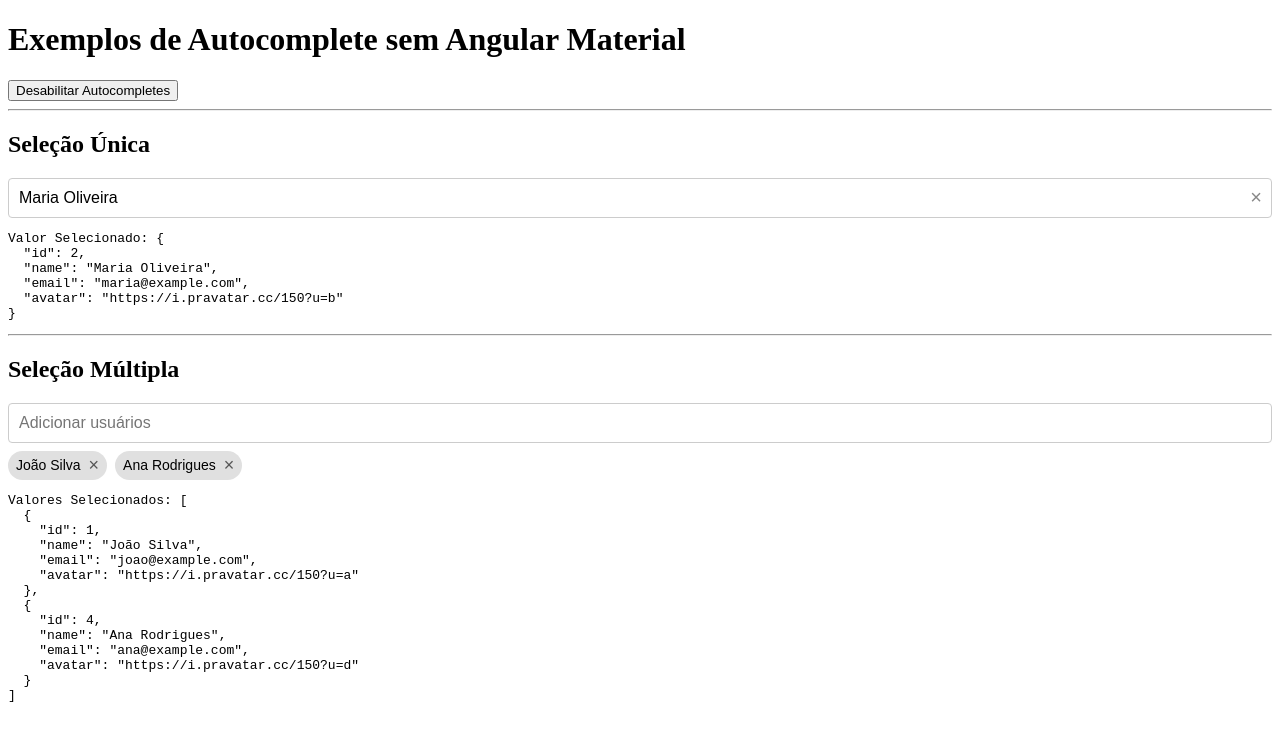
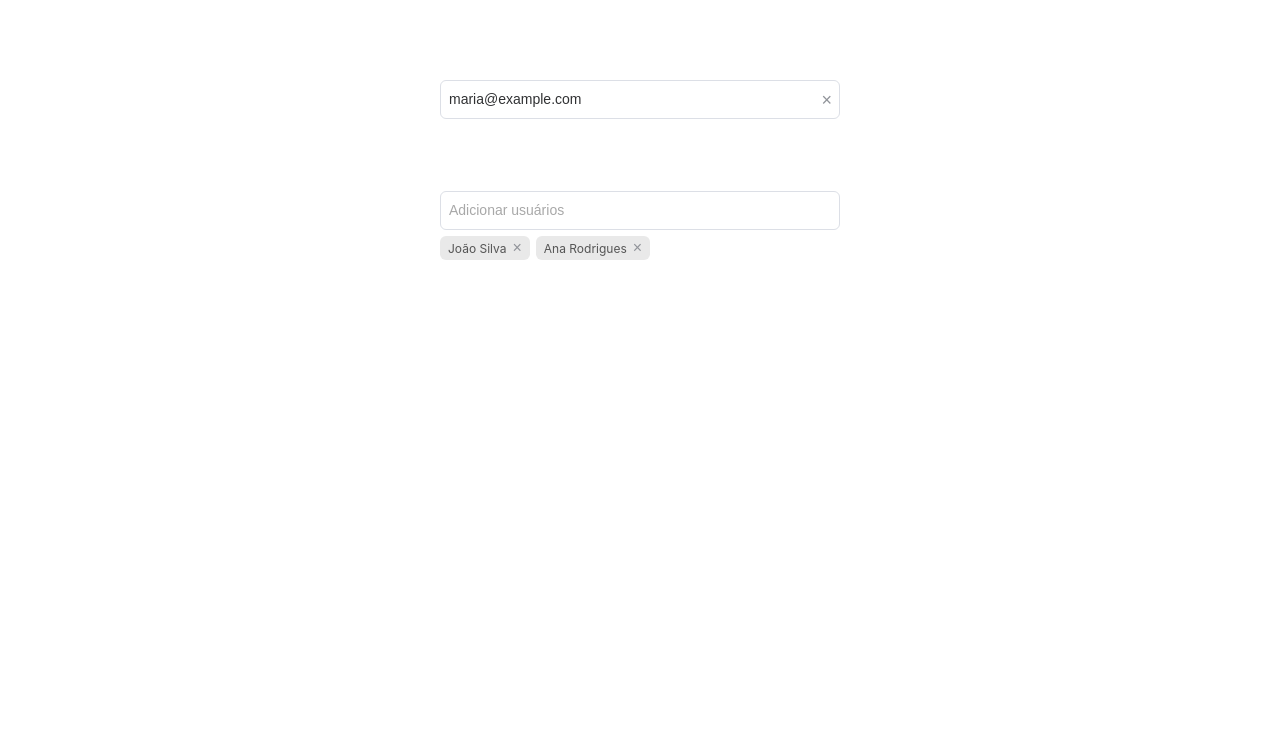
Before and after one commit to WorkspaceCardappio/angular-component-hub, an Angular app in the folder angular-component-hub/: page / in a window 1280 px wide. Shown: the top 740 px of the page. Built offline with nearby package versions, Linux system fonts and the light colour scheme.

Commit message:
feat: funcionando com o dropdown

```diff
--- a/angular-component-hub/src/app/app.component.html
+++ b/angular-component-hub/src/app/app.component.html
@@ -1,36 +1,16 @@
-<h1>Exemplos de Autocomplete sem Angular Material</h1>
+<br><br><br><br>
 
-<button (click)="toggleDisable()">
-  {{ isDisabled ? 'Habilitar' : 'Desabilitar' }} Autocompletes
-</button>
 
-<hr>
-
-<h2>Seleção Única</h2>
 <app-autocomplete [searchService]="searchUsers.bind(this)"
-                  [displayField]="'name'"
+                  [displayField]="'email'"
                   [isDisabled]="isDisabled"
                   placeholder="Buscar usuário"
                   [(ngModel)]="singleUser"
                   (selectionChange)="onUserSelection($event)">
 
-  <ng-template #itemTemplate let-user>
-    <div class="user-item">
-      <img [src]="user.avatar" alt="Avatar" class="user-avatar">
-      <div class="user-info">
-        <span>{{ user.name }}</span>
-        <small>{{ user.email }}</small>
-      </div>
-    </div>
-  </ng-template>
+</app-autocomplete>
+<br><br><br><br>
 
-</app-autocomplete>
-
-<pre>Valor Selecionado: {{ singleUser | json }}</pre>
-
-<hr>
-
-<h2>Seleção Múltipla</h2>
 <app-autocomplete [searchService]="searchUsers.bind(this)"
                   [displayField]="'name'"
                   [isMultiple]="true"
@@ -39,36 +19,5 @@
                   [(ngModel)]="multipleUsers"
                   (selectionChange)="onUserSelection($event)">
 
-  <ng-template #itemTemplate let-user>
-    <div class="user-item">
-      <img [src]="user.avatar" alt="Avatar" class="user-avatar">
-      <div class="user-info">
-        <span>{{ user.name }}</span>
-      </div>
-    </div>
-  </ng-template>
 
 </app-autocomplete>
-
-<pre>Valores Selecionados: {{ multipleUsers | json }}</pre>
-
-<style>
-  /* Esses estilos são para o seu app.component.html */
-  .user-item {
-    display: flex;
-    align-items: center;
-  }
-  .user-avatar {
-    width: 32px;
-    height: 32px;
-    border-radius: 50%;
-    margin-right: 8px;
-  }
-  .user-info {
-    display: flex;
-    flex-direction: column;
-  }
-  .user-info small {
-    color: #888;
-  }
-</style>
--- a/angular-component-hub/src/app/shared/auto-complete/auto-complete.component.html
+++ b/angular-component-hub/src/app/shared/auto-complete/auto-complete.component.html
@@ -40,8 +40,8 @@
     </div>
   }
 
-  <!-- Abrimos quando há foco e (carregando ou com opções) -->
-  @if (open$ | async) {
+  <!-- Agora o dropdown abre sempre que o campo de busca estiver focado -->
+  @if (focused$ | async) {
     <ul class="autocomplete-dropdown" role="listbox">
       @if (isLoading$ | async) {
         <li class="loading-state">Buscando...</li>
--- a/angular-component-hub/src/app/shared/auto-complete/auto-complete.component.ts
+++ b/angular-component-hub/src/app/shared/auto-complete/auto-complete.component.ts
@@ -6,8 +6,8 @@ import {
 } from '@angular/forms';
 import { CommonModule } from '@angular/common';
 import {
-  BehaviorSubject, Observable, Subject, combineLatest, of,
-} from 'rxjs';
+  BehaviorSubject, Observable, Subject, of,
+} from 'rxjs'; // Removido 'combineLatest'
 import {
   debounceTime, distinctUntilChanged, switchMap, map, tap, takeUntil, catchError, startWith, shareReplay,
 } from 'rxjs/operators';
@@ -37,10 +37,10 @@ export class AutocompleteComponent implements OnInit, OnDestroy, ControlValueAcc
 
   searchControl = new FormControl<string>('', { nonNullable: true });
 
-  private focused$ = new BehaviorSubject<boolean>(false);
+  // A visibilidade do dropdown será controlada diretamente por este Subject no template
+  focused$ = new BehaviorSubject<boolean>(false);
   isLoading$ = new BehaviorSubject<boolean>(false);
   options$: Observable<any[]> = of([]);
-  open$: Observable<boolean> = of(false);
 
   selectedItems: any[] = [];
   private _value: any | any[] = null;
@@ -75,17 +75,6 @@ export class AutocompleteComponent implements OnInit, OnDestroy, ControlValueAcc
       shareReplay(1)
     );
 
-    console.log(this.options$); // Verifique se options$ está sendo definido corretamente
-
-    // Lógica corrigida para o open$
-    this.open$ = combineLatest([
-      this.focused$,
-      this.isLoading$,
-      this.options$.pipe(startWith([] as any[])),
-    ]).pipe(
-      map(([focused, loading, options]) => focused && (loading || (options?.length ?? 0) > 0))
-    );
-
     this.searchControl.valueChanges.pipe(takeUntil(this.destroy$)).subscribe(() => this.onTouched());
   }
 
@@ -118,7 +107,7 @@ export class AutocompleteComponent implements OnInit, OnDestroy, ControlValueAcc
     if (!this.isDisabled) this.focused$.next(true);
   }
   focusOut(): void {
-    // pequeno delay para permitir clicar no item
+    // Pequeno delay para permitir o clique em um item antes de fechar o dropdown
     setTimeout(() => this.focused$.next(false), 160);
   }
 
@@ -129,7 +118,7 @@ export class AutocompleteComponent implements OnInit, OnDestroy, ControlValueAcc
         this.selectedItems = [...this.selectedItems, item];
       }
       this._value = this.selectedItems;
-      this.searchControl.setValue('', { emitEvent: true }); // continua pesquisando
+      this.searchControl.setValue('', { emitEvent: true }); // Continua pesquisando
     } else {
       this.selectedItems = [item];
       this._value = item;
--- a/angular-component-hub/src/app/shared/auto-complete/auto-complete.scss
+++ b/angular-component-hub/src/app/shared/auto-complete/auto-complete.scss
@@ -1,111 +1,155 @@
+// Variáveis para facilitar a personalização
+$border-radius: 6px; // Diminuído
+$padding: 8px;      // Diminuído
+$bg-color: #ffffff;
+$border-color: #dcdfe6;
+$focus-border-color: #409eff;
+$text-color: #303133;
+$placeholder-color: #a8a8a8;
+$dropdown-bg: #fff;
+$dropdown-shadow: 0 4px 12px rgba(0, 0, 0, 0.1);
+$option-hover-bg: #f5f7fa;
+$chip-bg: #e9e9e9;
+$chip-text: #555;
+$chip-remove-color: #909399;
+$loading-color: #c0c4cc;
+
+:host {
+  display: block;
+  font-family: -apple-system, BlinkMacSystemFont, "Segoe UI", Roboto, "Helvetica Neue", Arial, sans-serif;
+  position: relative;
+  width: 100%;
+  max-width: 400px; // Largura máxima para o componente
+  margin: 0 auto; // Centraliza o componente
+}
+
 .autocomplete-wrapper {
   position: relative;
   width: 100%;
-  font-family: sans-serif;
 }
 
 .autocomplete-input-container {
   position: relative;
   display: flex;
   align-items: center;
+
+  input {
+    width: 100%;
+    padding: $padding;
+    padding-right: 36px; // Espaço para o botão de limpar
+    font-size: 14px;      // Diminuído
+    line-height: 1.5;
+    color: $text-color;
+    background-color: $bg-color;
+    border: 1px solid $border-color;
+    border-radius: $border-radius;
+    transition: border-color 0.2s ease, box-shadow 0.2s ease;
+    outline: none;
+
+    &:focus {
+      border-color: $focus-border-color;
+      box-shadow: 0 0 0 2px rgba($focus-border-color, 0.2);
     }
 
-.autocomplete-input-container input {
-  width: 100%;
-  padding: 10px;
-  border: 1px solid #ccc;
-  border-radius: 4px;
-  font-size: 16px;
-  box-sizing: border-box;
+    &::placeholder {
+      color: $placeholder-color;
     }
 
-.autocomplete-input-container input:focus {
-  outline: none;
-  border-color: #007bff;
+    &:disabled {
+      background-color: #f5f5f5;
+      cursor: not-allowed;
+    }
   }
 
   .clear-button {
     position: absolute;
-  right: 10px;
-  background: transparent;
+    right: 8px;
+    top: 50%;
+    transform: translateY(-50%);
+    background: none;
     border: none;
-  font-size: 20px;
-  color: #888;
+    font-size: 18px; // Diminuído
+    color: $chip-remove-color;
     cursor: pointer;
+    line-height: 1;
     padding: 0;
+
+    &:hover {
+      color: $text-color;
+    }
+  }
 }
 
-.clear-button:hover {
-  color: #333;
+.selected-items-container {
+  display: flex;
+  flex-wrap: wrap;
+  gap: 6px; // Diminuído
+  margin-top: 6px; // Diminuído
+
+  .chip {
+    display: inline-flex;
+    align-items: center;
+    padding: 4px 8px; // Diminuído
+    background-color: $chip-bg;
+    color: $chip-text;
+    border-radius: $border-radius;
+    font-size: 12px; // Diminuído
+
+    .chip-remove {
+      margin-left: 6px; // Diminuído
+      background: none;
+      border: none;
+      font-size: 16px; // Diminuído
+      color: $chip-remove-color;
+      cursor: pointer;
+      line-height: 1;
+      padding: 0;
+
+      &:hover {
+        color: $text-color;
+      }
+    }
+  }
 }
 
-/* Dropdown */
 .autocomplete-dropdown {
-  list-style: none;
-  padding: 0;
-  margin: 0;
   position: absolute;
   top: 100%;
   left: 0;
   right: 0;
-  background: #fff;
-  border: 1px solid #ccc;
-  border-top: none;
-  border-radius: 0 0 4px 4px;
-  box-shadow: 0 4px 8px rgba(0, 0, 0, 0.1);
-  z-index: 100;
-  max-height: 200px;
+  z-index: 100; // Garante que o dropdown fique acima de outros elementos
+  margin-top: 4px;
+  background-color: $dropdown-bg;
+  border: 1px solid $border-color;
+  border-radius: $border-radius;
+  box-shadow: $dropdown-shadow;
+  list-style-type: none;
+  padding: 6px 0; // Diminuído
+  max-height: 180px; // Diminuído
   overflow-y: auto;
+  transform-origin: top center;
+  transition: opacity 0.2s ease, transform 0.2s ease;
+
+  li {
+    cursor: pointer;
+    padding: 8px $padding; // Diminuído
+    font-size: 14px; // Diminuído
+    color: $text-color;
+
+    &:hover {
+      background-color: $option-hover-bg;
+    }
   }
 
-.autocomplete-option {
-  padding: 10px;
-  cursor: pointer;
-  border-bottom: 1px solid #eee;
+  .loading-state,
+  .no-results {
+    color: $loading-color;
+    font-style: italic;
+    cursor: default;
+    text-align: center;
+
+    &:hover {
+      background-color: transparent;
     }
-
-.autocomplete-option:last-child {
-  border-bottom: none;
   }
-
-.autocomplete-option:hover {
-  background-color: #f0f0f0;
 }
-
-.loading-state, .no-results {
-  padding: 10px;
-  color: #888;
-  font-style: italic;
-  text-align: center;
-}
-
-/* Chips (Seleção Múltipla) */
-.selected-items-container {
-  display: flex;
-  flex-wrap: wrap;
-  gap: 8px;
-  margin-top: 8px;
-}
-
-.chip {
-  display: flex;
-  align-items: center;
-  background-color: #e0e0e0;
-  border-radius: 16px;
-  padding: 4px 8px;
-  font-size: 14px;
-}
-
-.chip-remove {
-  background: transparent;
-  border: none;
-  font-size: 18px;
-  color: #555;
-  cursor: pointer;
-  margin-left: 8px;
-  padding: 0;
-}
-
-.chip-remove:hover {
-  color: #000;
-}
```
Lines whose indentation alone changed are shown as unchanged.
